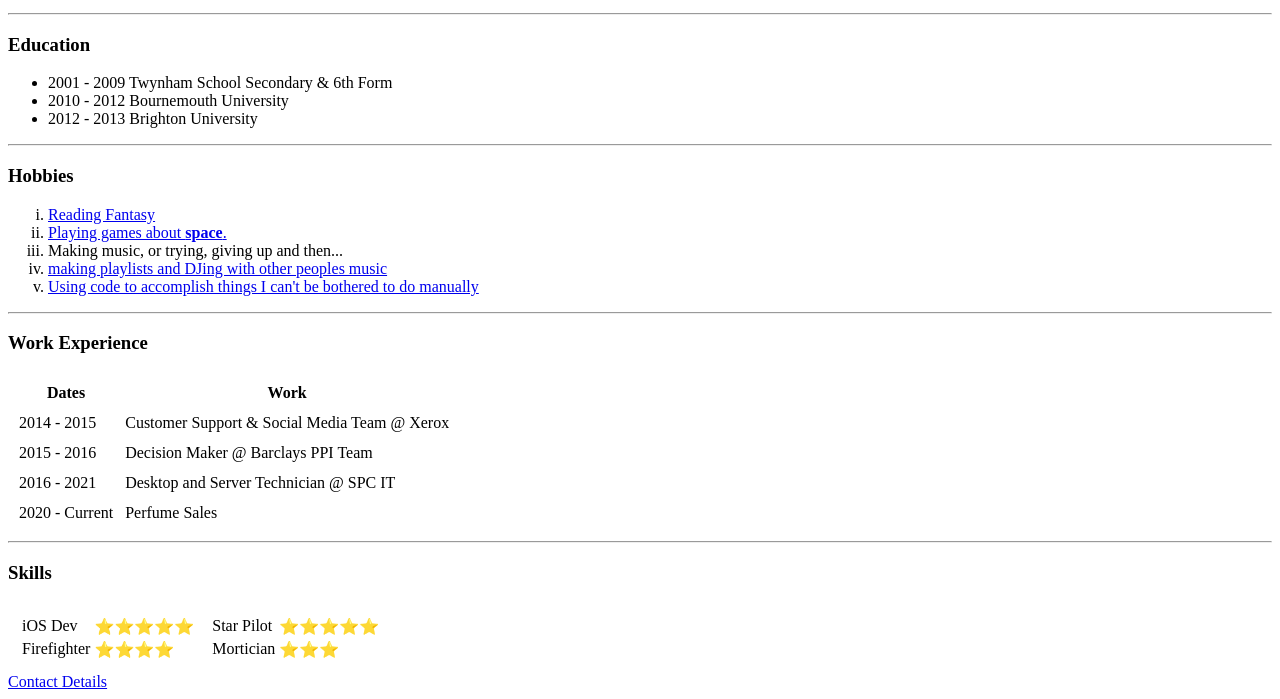
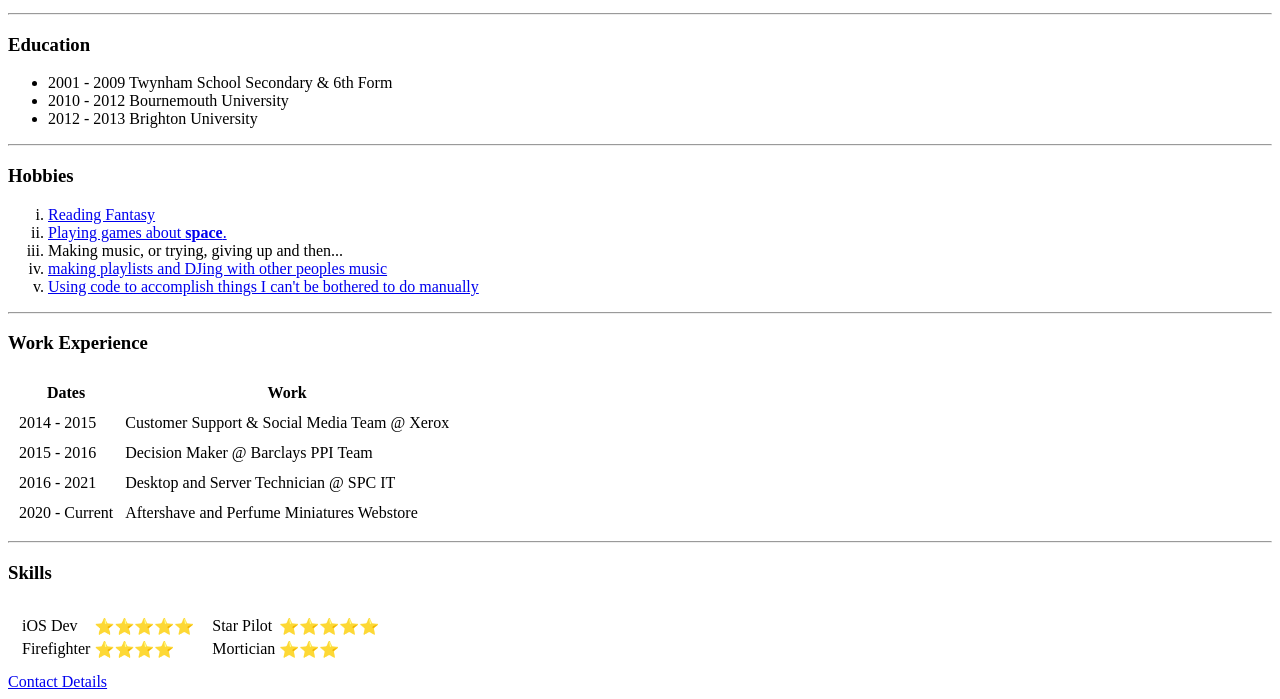
Before and after one commit to Joshjwood/cv, a plain HTML site: page index.html in a window 1280 px wide. Shown: the part 363-1062 px from the top of the page. Drawn offline with Linux system fonts and the light colour scheme.

Commit message:
Update index.html

```diff
--- a/index.html
+++ b/index.html
@@ -47,7 +47,7 @@
             </tr>
             <tr>
                 <td>2020 - Current</td>
-                <td>Perfume Sales</td>
+                <td>Aftershave and Perfume Miniatures Webstore</td>
             </tr>
         </table>
         <hr>
```
